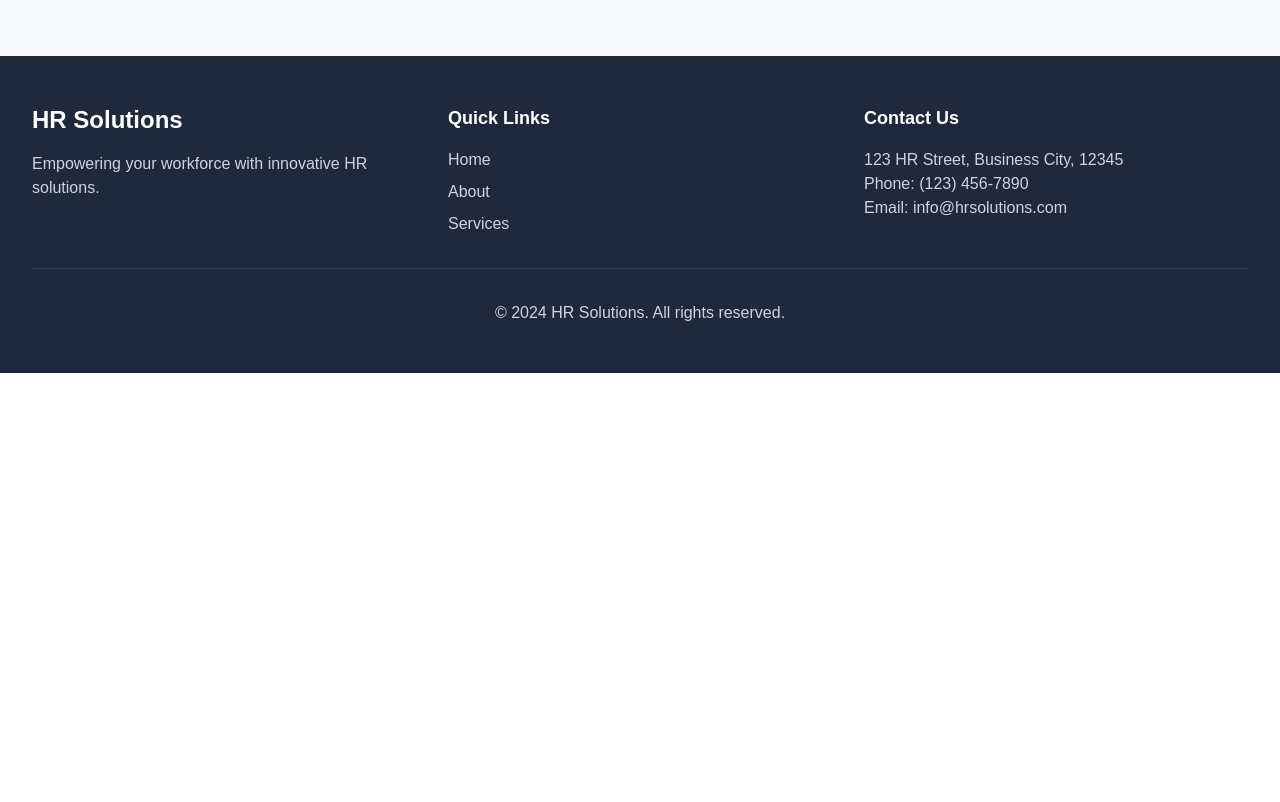
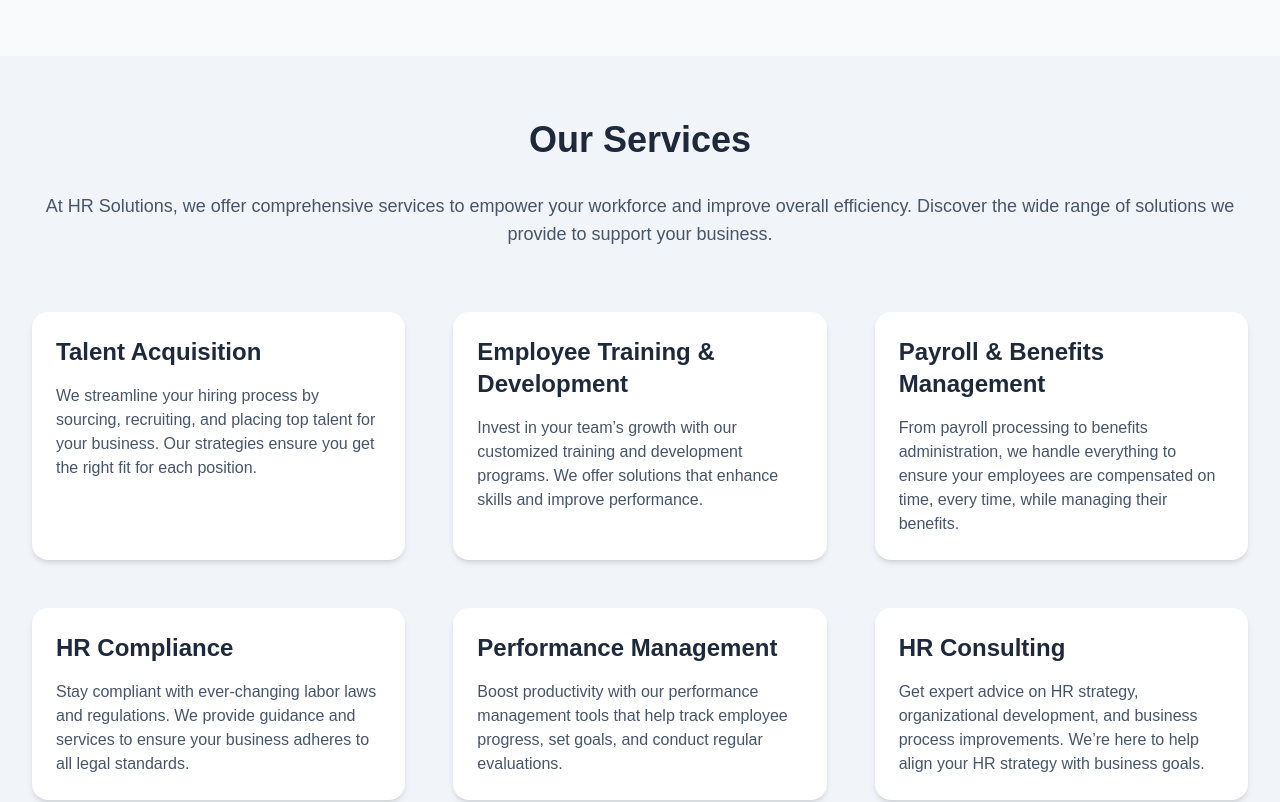
Before and after one commit to urah001/HRSITE, a Next.js app: page / in a window 1280 px wide. Shown: the part 1420-2222 px from the top of the page. Before the commit the page ends 1793 px from the top, so only its background shows below. Built offline with nearby package versions, Linux system fonts and the light colour scheme.

Commit message:
added service section

```diff
--- a/app/page.tsx
+++ b/app/page.tsx
@@ -89,7 +89,92 @@ export default function Home() {
         </div>
       </div>
       {/* Services section  */}
+      <div className="bg-slate-100 text-gray-800 py-16">
+        <div className="max-w-7xl mx-auto px-4 sm:px-6 lg:px-8">
+          <h1 className="text-4xl font-bold text-center text-slate-800 mb-8">
+            Our Services
+          </h1>
+          <p className="text-lg text-center text-slate-600 mb-16">
+            At HR Solutions, we offer comprehensive services to empower your
+            workforce and improve overall efficiency. Discover the wide range of
+            solutions we provide to support your business.
+          </p>
 
+          <div className="grid grid-cols-1 md:grid-cols-3 gap-12">
+            {/* Service 1 */}
+            <div className="bg-white shadow-md rounded-lg p-6 hover:shadow-xl transition-shadow duration-300 ease-in-out">
+              <h2 className="text-2xl font-semibold text-slate-800 mb-4">
+                Talent Acquisition
+              </h2>
+              <p className="text-slate-600">
+                We streamline your hiring process by sourcing, recruiting, and
+                placing top talent for your business. Our strategies ensure you
+                get the right fit for each position.
+              </p>
+            </div>
+
+            {/* Service 2 */}
+            <div className="bg-white shadow-md rounded-lg p-6 hover:shadow-xl transition-shadow duration-300 ease-in-out">
+              <h2 className="text-2xl font-semibold text-slate-800 mb-4">
+                Employee Training & Development
+              </h2>
+              <p className="text-slate-600">
+                Invest in your team’s growth with our customized training and
+                development programs. We offer solutions that enhance skills and
+                improve performance.
+              </p>
+            </div>
+
+            {/* Service 3 */}
+            <div className="bg-white shadow-md rounded-lg p-6 hover:shadow-xl transition-shadow duration-300 ease-in-out">
+              <h2 className="text-2xl font-semibold text-slate-800 mb-4">
+                Payroll & Benefits Management
+              </h2>
+              <p className="text-slate-600">
+                From payroll processing to benefits administration, we handle
+                everything to ensure your employees are compensated on time,
+                every time, while managing their benefits.
+              </p>
+            </div>
+
+            {/* Service 4 */}
+            <div className="bg-white shadow-md rounded-lg p-6 hover:shadow-xl transition-shadow duration-300 ease-in-out">
+              <h2 className="text-2xl font-semibold text-slate-800 mb-4">
+                HR Compliance
+              </h2>
+              <p className="text-slate-600">
+                Stay compliant with ever-changing labor laws and regulations. We
+                provide guidance and services to ensure your business adheres to
+                all legal standards.
+              </p>
+            </div>
+
+            {/* Service 5 */}
+            <div className="bg-white shadow-md rounded-lg p-6 hover:shadow-xl transition-shadow duration-300 ease-in-out">
+              <h2 className="text-2xl font-semibold text-slate-800 mb-4">
+                Performance Management
+              </h2>
+              <p className="text-slate-600">
+                Boost productivity with our performance management tools that
+                help track employee progress, set goals, and conduct regular
+                evaluations.
+              </p>
+            </div>
+
+            {/* Service 6 */}
+            <div className="bg-white shadow-md rounded-lg p-6 hover:shadow-xl transition-shadow duration-300 ease-in-out">
+              <h2 className="text-2xl font-semibold text-slate-800 mb-4">
+                HR Consulting
+              </h2>
+              <p className="text-slate-600">
+                Get expert advice on HR strategy, organizational development,
+                and business process improvements. We’re here to help align your
+                HR strategy with business goals.
+              </p>
+            </div>
+          </div>
+        </div>
+      </div>
       {/* footer section of the webpage */}
       <footer className="bg-slate-800 text-white">
         <div className="max-w-7xl mx-auto px-4 sm:px-6 lg:px-8 py-12">
```
Also changed, not shown: 1 other file (tests, documents, lock files or other folders).
